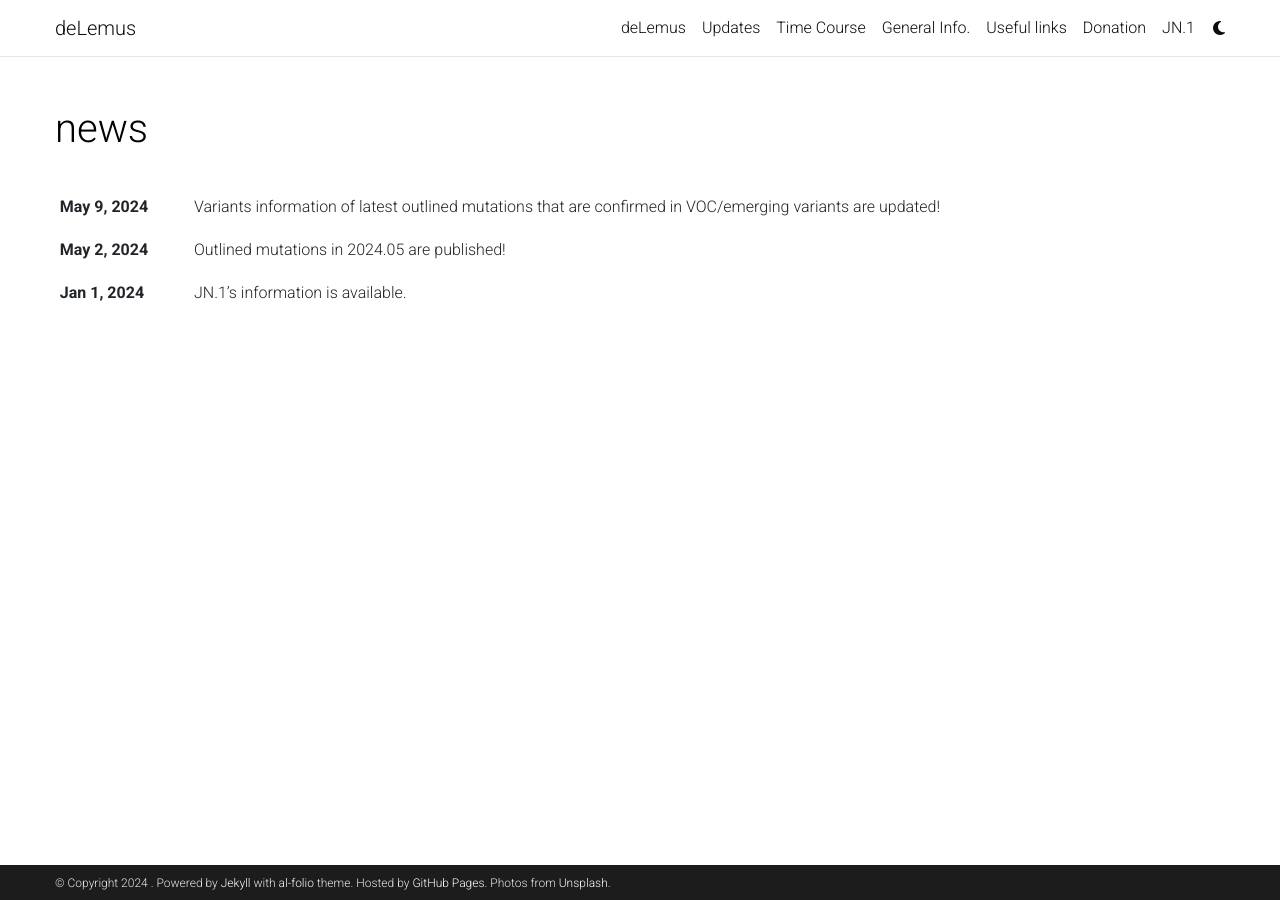
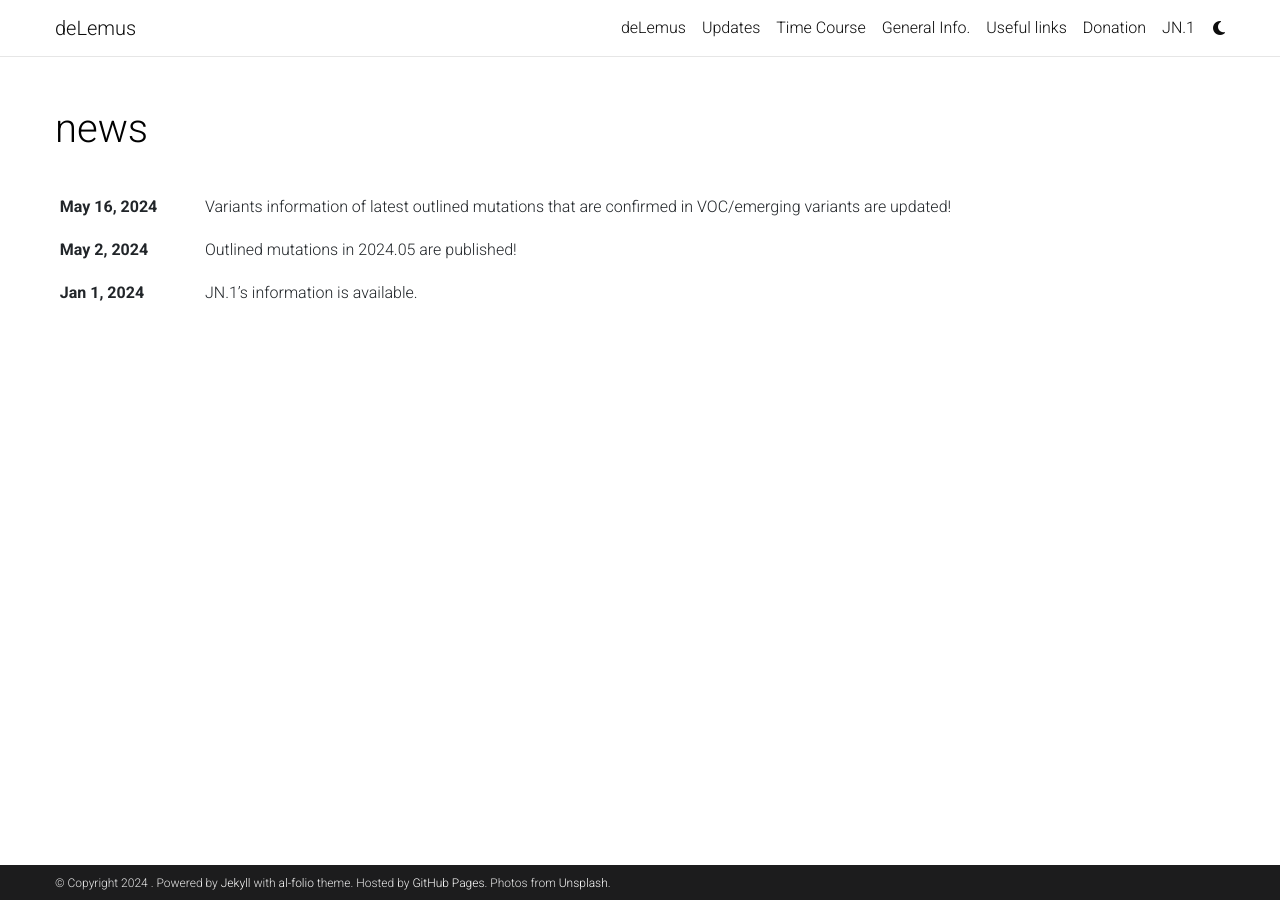
Before and after one commit to hbsulab/deLemus, a Jekyll site: the page built from news.html, in a window 1280 px wide. Built offline with Jekyll 4.4.1, drawn with Linux system fonts in a browser that asks for light colours; full-size pictures stand in for the smaller copies a plugin makes; comment, search, counter and statistics services are not loaded; a style sheet for code colours, icons or effects is not loaded.

Commit message:
Updated variant information of 2024.05 leading mutations

```diff
--- a/_pages/Updates.md
+++ b/_pages/Updates.md
@@ -61,7 +61,7 @@
   {% include figure.html path="assets/img/update_2405/2024-05.png" title="example image" class="img-fluid rounded z-depth-1" %}
   <br>
   <br>
-  <strong>2024.04.25-2024.05.09</strong>
+  <strong>2024.04.25-2024.05.16</strong>
   <hr>
   {% include figure.html path="assets/img/update_2405/confirmed_202405.png" title="example image" class="img-fluid rounded z-depth-1" %}
   <br>
```
Also changed, not shown: _news/announcement_3.md (+1 -1 lines), assets/img/update_2405/2024-05.png, assets/img/update_2405/confirmed_202405.png.
